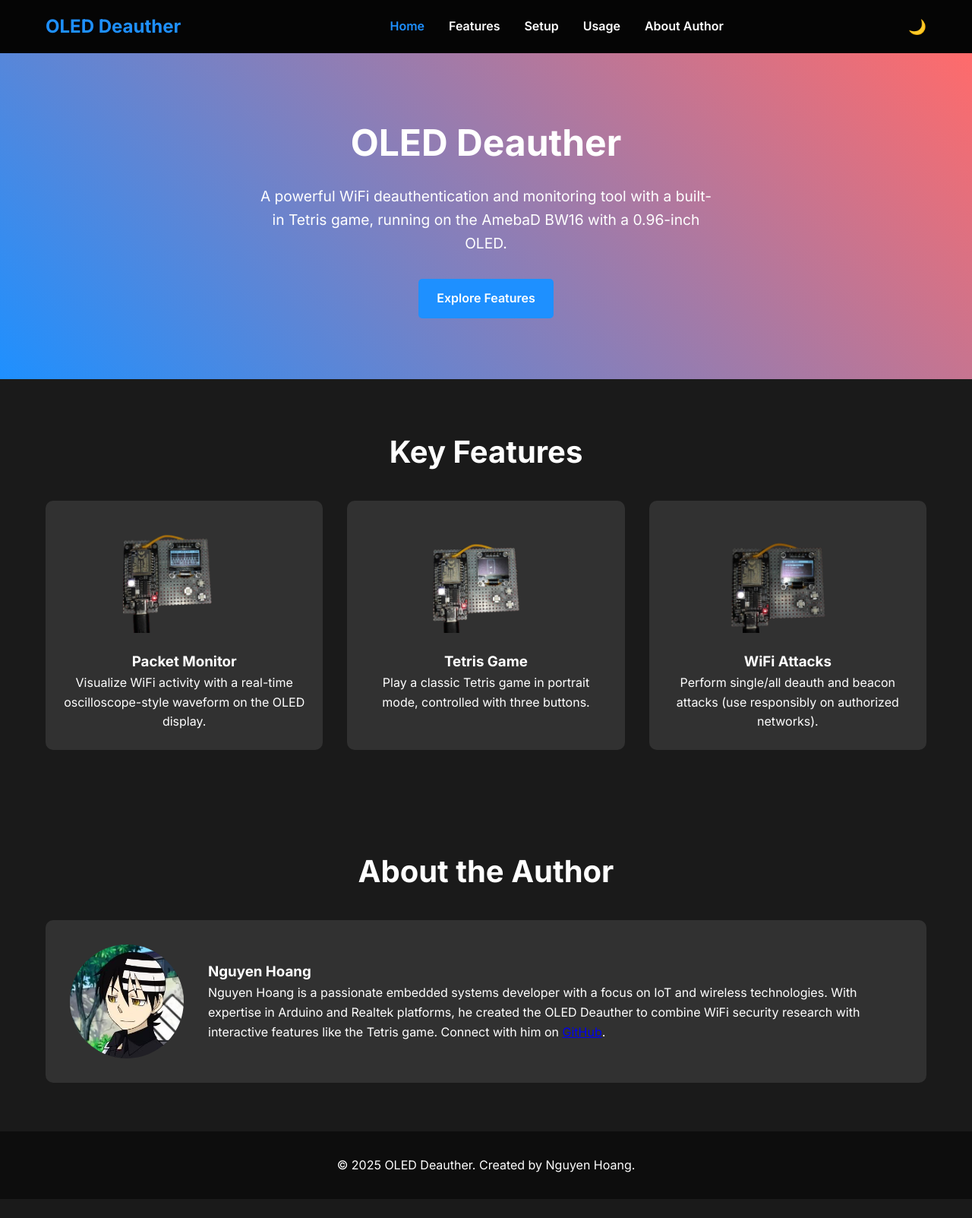
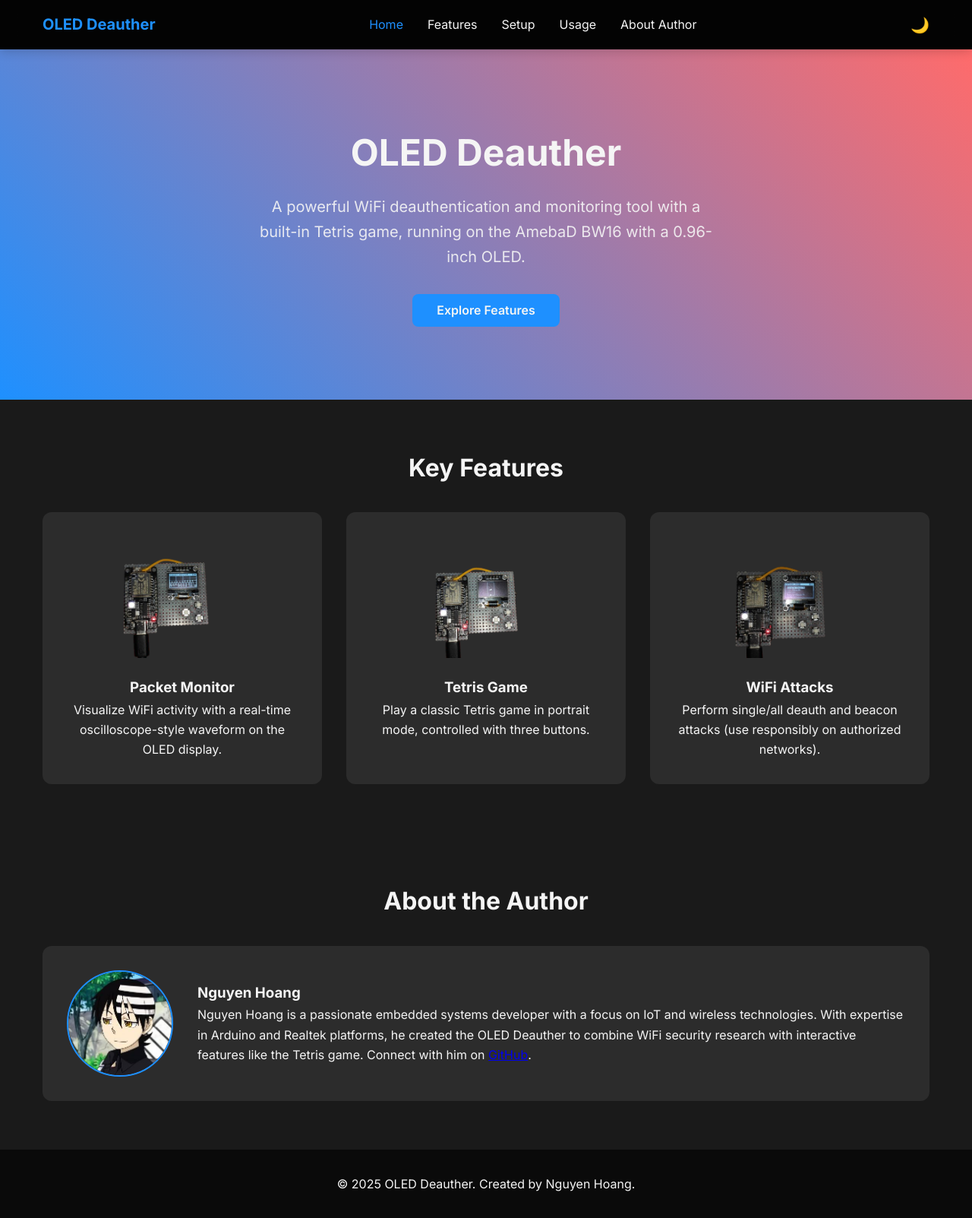
Before and after one commit to concuchaba2912/docs, a plain HTML site: page index.html in a window 1280 px wide. Shown: the whole page at 76% size. Before the commit the page ends 1578 px from the top, so only its background shows below. Drawn offline with Linux system fonts and the light colour scheme.

Commit message:
Add files via upload

```diff
--- a/styles.css
+++ b/styles.css
@@ -1,25 +1,49 @@
+/* Root Variables */
 :root {
+  /* Colors */
   --primary: #1e90ff;
   --secondary: #ff6b6b;
   --bg-dark: #1a1a1a;
   --bg-light: #ffffff;
-  --text-dark: #ffffff;
-  --text-light: #333333;
-  --accent: linear-gradient(45deg, #1e90ff, #ff6b6b);
+  --text-dark: #f5f5f5;
+  --text-light: #2d2d2d;
+  --accent-gradient: linear-gradient(45deg, var(--primary), var(--secondary));
+  --shadow: 0 4px 12px rgba(0, 0, 0, 0.15);
+  --backdrop-blur: blur(12px);
+
+  /* Spacing */
+  --space-xs: 0.5rem;
+  --space-sm: 1rem;
+  --space-md: 2rem;
+  --space-lg: 4rem;
+  --space-xl: 6rem;
+
+  /* Typography */
+  --font-family: 'Inter', system-ui, sans-serif;
+  --font-size-base: 1rem;
+  --font-size-lg: 1.25rem;
+  --font-size-xl: 2rem;
+  --font-size-2xl: 3rem;
+  --line-height: 1.65;
 }
 
-* {
+/* Global Reset */
+*,
+*::before,
+*::after {
   margin: 0;
   padding: 0;
   box-sizing: border-box;
 }
 
+/* Base Styles */
 body {
-  font-family: 'Inter', sans-serif;
+  font-family: var(--font-family);
+  font-size: var(--font-size-base);
+  line-height: var(--line-height);
   background: var(--bg-dark);
   color: var(--text-dark);
-  line-height: 1.6;
-  transition: background 0.3s, color 0.3s;
+  transition: background 0.3s ease, color 0.3s ease;
 }
 
 body.light {
@@ -27,48 +51,62 @@ body.light {
   color: var(--text-light);
 }
 
+/* Layout */
 .container {
   max-width: 1200px;
-  margin: 0 auto;
-  padding: 0 20px;
+  margin-inline: auto;
+  padding-inline: var(--space-sm);
 }
 
+/* Navbar */
 .navbar {
   position: sticky;
   top: 0;
-  background: rgba(0, 0, 0, 0.8);
-  backdrop-filter: blur(10px);
-  padding: 1rem 0;
-  z-index: 100;
+  background: rgba(0, 0, 0, 0.85);
+  backdrop-filter: var(--backdrop-blur);
+  padding: var(--space-sm) 0;
+  z-index: 1000;
+  box-shadow: var(--shadow);
+}
+
+body.light .navbar {
+  background: rgba(255, 255, 255, 0.85);
 }
 
 .navbar .container {
   display: flex;
+  align-items: center;
   justify-content: space-between;
-  align-items: center;
+  gap: var(--space-sm);
 }
 
 .logo {
-  font-size: 1.5rem;
+  font-size: var(--font-size-lg);
   font-weight: 700;
   color: var(--primary);
   text-decoration: none;
+  transition: color 0.2s ease;
+}
+
+.logo:hover {
+  color: var(--secondary);
 }
 
 .nav-links {
   display: flex;
   list-style: none;
-}
-
-.nav-links li {
-  margin-left: 2rem;
+  gap: var(--space-md);
 }
 
 .nav-links a {
   color: var(--text-dark);
+  font-weight: 500;
   text-decoration: none;
-  font-weight: 600;
-  transition: color 0.3s;
+  transition: color 0.2s ease;
+}
+
+body.light .nav-links a {
+  color: var(--text-light);
 }
 
 .nav-links a:hover,
@@ -79,55 +117,65 @@ body.light {
 .theme-toggle {
   background: none;
   border: none;
-  font-size: 1.2rem;
+  font-size: var(--font-size-lg);
+  color: var(--text-dark);
   cursor: pointer;
-  color: var(--text-dark);
+  transition: color 0.2s ease;
 }
 
+body.light .theme-toggle {
+  color: var(--text-light);
+}
+
+/* Hero Section */
 .hero {
   text-align: center;
-  padding: 5rem 0;
-  background: var(--accent);
-  color: white;
-  animation: fadeIn 1s ease-in;
+  padding: var(--space-xl) 0;
+  background: var(--accent-gradient);
+  color: var(--text-dark);
+  animation: fadeIn 1s ease-out;
 }
 
 .hero h1 {
-  font-size: 3rem;
-  margin-bottom: 1rem;
+  font-size: var(--font-size-2xl);
+  font-weight: 800;
+  margin-bottom: var(--space-sm);
 }
 
 .hero p {
-  font-size: 1.2rem;
+  font-size: var(--font-size-lg);
   max-width: 600px;
-  margin: 0 auto 2rem;
+  margin: 0 auto var(--space-md);
+  opacity: 0.9;
 }
 
+/* Buttons */
 .btn {
   display: inline-block;
-  padding: 0.8rem 1.5rem;
-  border-radius: 5px;
+  padding: var(--space-xs) var(--space-md);
+  border-radius: 8px;
+  font-weight: 600;
   text-decoration: none;
-  font-weight: 600;
-  transition: transform 0.3s, box-shadow 0.3s;
+  transition: transform 0.2s ease, box-shadow 0.2s ease;
 }
 
 .btn-primary {
   background: var(--primary);
-  color: white;
+  color: var(--text-dark);
 }
 
 .btn-primary:hover {
   transform: scale(1.05);
-  box-shadow: 0 5px 15px rgba(0, 0, 0, 0.3);
+  box-shadow: var(--shadow);
 }
 
+/* Sections */
 .features-preview,
 .features,
 .setup,
 .usage,
 .author {
-  padding: 4rem 0;
+  padding: var(--space-lg) 0;
 }
 
 .features-preview h2,
@@ -136,118 +184,151 @@ body.light {
 .usage h1,
 .author h2 {
   text-align: center;
-  font-size: 2.5rem;
-  margin-bottom: 2rem;
+  font-size: var(--font-size-xl);
+  font-weight: 700;
+  margin-bottom: var(--space-md);
 }
 
+/* Feature Grid */
 .feature-grid {
   display: grid;
-  grid-template-columns: repeat(auto-fit, minmax(250px, 1fr));
-  gap: 2rem;
+  grid-template-columns: repeat(auto-fit, minmax(280px, 1fr));
+  gap: var(--space-md);
 }
 
 .feature-card {
-  background: rgba(255, 255, 255, 0.1);
-  border-radius: 10px;
-  padding: 1.5rem;
+  background: rgba(255, 255, 255, 0.08);
+  border-radius: 12px;
+  padding: var(--space-md);
   text-align: center;
-  transition: transform 0.3s;
+  transition: transform 0.3s ease, background 0.2s ease;
+}
+
+body.light .feature-card {
+  background: rgba(0, 0, 0, 0.06);
 }
 
 .feature-card:hover {
-  transform: translateY(-10px);
+  transform: translateY(-8px);
+  background: rgba(255, 255, 255, 0.12);
 }
 
 .feature-card img {
   width: 100%;
-  height: 150px;
+  height: 160px;
   object-fit: cover;
-  border-radius: 5px;
-  margin-bottom: 1rem;
+  border-radius: 8px;
+  margin-bottom: var(--space-sm);
 }
 
+/* Feature List */
 .feature-list {
   display: flex;
   flex-direction: column;
-  gap: 2rem;
+  gap: var(--space-md);
 }
 
 .feature-item {
-  background: rgba(255, 255, 255, 0.1);
-  border-radius: 10px;
-  padding: 2rem;
+  background: rgba(255, 255, 255, 0.08);
+  border-radius: 12px;
+  padding: var(--space-md);
+}
+
+body.light .feature-item {
+  background: rgba(0, 0, 0, 0.06);
 }
 
 .feature-item img {
   width: 100%;
   max-height: 200px;
   object-fit: cover;
-  border-radius: 5px;
-  margin-top: 1rem;
+  border-radius: 8px;
+  margin-top: var(--space-sm);
 }
 
+/* Setup and Usage */
 .setup ul,
 .usage ul {
   list-style: disc;
-  margin: 1rem 0 2rem 2rem;
+  margin: var(--space-sm) 0 var(--space-md) var(--space-md);
 }
 
 .setup ol {
-  margin: 1rem 0 2rem 2rem;
+  margin: var(--space-sm) 0 var(--space-md) var(--space-md);
 }
 
 .setup code,
 .usage code {
   background: rgba(255, 255, 255, 0.1);
-  padding: 0.2rem 0.4rem;
-  border-radius: 3px;
+  padding: 0.25rem 0.5rem;
+  border-radius: 4px;
+  font-family: 'Fira Code', monospace;
 }
 
+/* Author Section */
 .author-content {
   display: flex;
   align-items: center;
-  gap: 2rem;
-  background: rgba(255, 255, 255, 0.1);
-  border-radius: 10px;
-  padding: 2rem;
+  gap: var(--space-md);
+  background: rgba(255, 255, 255, 0.08);
+  border-radius: 12px;
+  padding: var(--space-md);
+}
+
+body.light .author-content {
+  background: rgba(0, 0, 0, 0.06);
 }
 
 .author-img {
-  width: 150px;
-  height: 150px;
+  width: 140px;
+  height: 140px;
   border-radius: 50%;
   object-fit: cover;
+  border: 2px solid var(--primary);
 }
 
+/* Footer */
 .footer {
   text-align: center;
-  padding: 2rem 0;
-  background: rgba(0, 0, 0, 0.5);
+  padding: var(--space-md) 0;
+  background: rgba(0, 0, 0, 0.6);
 }
 
-@keyframes fadeIn {
-  from { opacity: 0; transform: translateY(20px); }
-  to { opacity: 1; transform: translateY(0); }
+body.light .footer {
+  background: rgba(0, 0, 0, 0.08);
 }
 
+/* Animations */
+@keyframes fadeIn {
+  from {
+    opacity: 0;
+    transform: translateY(20px);
+  }
+  to {
+    opacity: 1;
+    transform: translateY(0);
+  }
+}
+
+/* Responsive Design */
 @media (max-width: 768px) {
   .navbar .container {
     flex-direction: column;
-    gap: 1rem;
+    gap: var(--space-sm);
   }
 
   .nav-links {
     flex-direction: column;
     align-items: center;
-    gap: 1rem;
-  }
-
-  .nav-links li {
-    margin: 0;
+    gap: var(--space-sm);
   }
 
   .hero h1 {
-    font-size: 2rem;
+    font-size: var(--font-size-xl);
+  }
+
+  .hero p {
+    font-size: var(--font-size-base);
   }
 
   .author-content {
@@ -256,21 +337,16 @@ body.light {
   }
 }
 
-body.light .navbar {
-  background: rgba(255, 255, 255, 0.8);
+@media (max-width: 480px) {
+  .container {
+    padding-inline: var(--space-xs);
+  }
+
+  .hero {
+    padding: var(--space-lg) 0;
+  }
+
+  .feature-card img {
+    height: 120px;
+  }
 }
-
-body.light .nav-links a,
-body.light .theme-toggle {
-  color: var(--text-light);
-}
-
-body.light .feature-card,
-body.light .feature-item,
-body.light .author-content {
-  background: rgba(0, 0, 0, 0.05);
-}
-
-body.light .footer {
-  background: rgba(0, 0, 0, 0.1);
-}
```
Also changed, not shown: features.html (+5 -0 lines), setup.html (+3 -0 lines).
